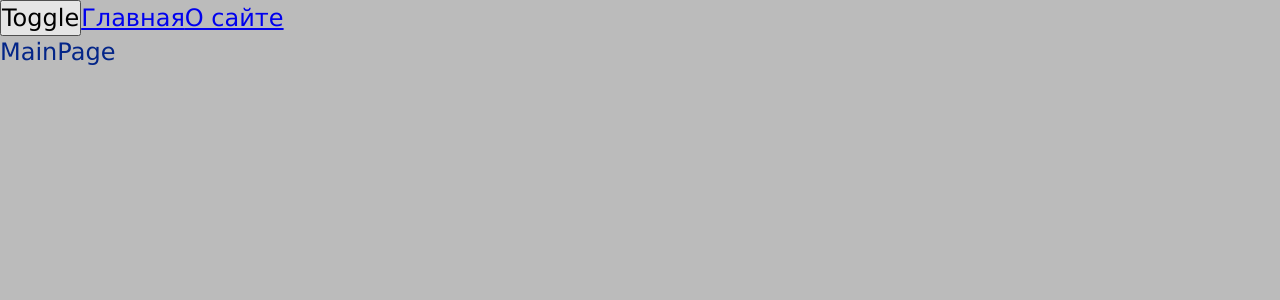
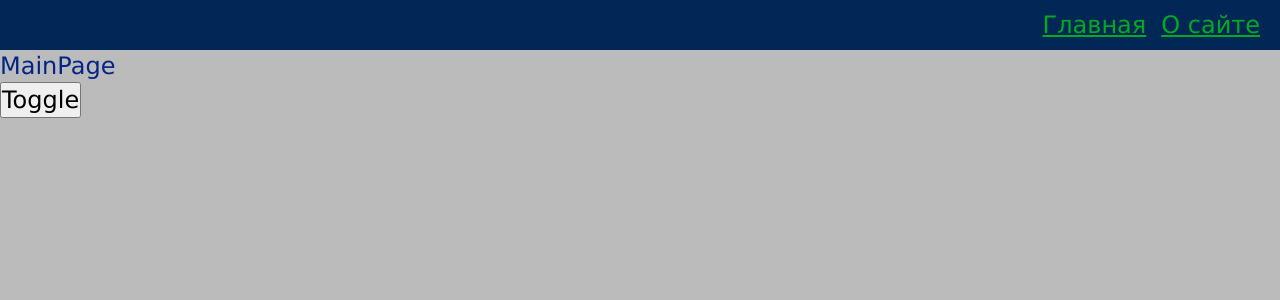
Before and after one commit to shevchenkooleg/my-blog-project, a React app: page / in a window 1280 px wide. Shown: the top 300 px of the page. Built offline with nearby package versions, Linux system fonts and the light colour scheme.

Commit message:
add UI component Link, fix ui themes

```diff
--- a/src/app/App.tsx
+++ b/src/app/App.tsx
@@ -1,10 +1,10 @@
 
 import './styles/index.scss'
 import React from 'react';
-import { Link } from 'react-router-dom';
 import { useTheme } from 'app/providers/ThemeProvider';
 import { classNames } from 'shared/lib/classNames/classNames';
 import {AppRouter} from "app/providers/router";
+import {Navbar} from "widgets/Navbar";
 
 
 
@@ -16,10 +16,9 @@
 
     return (
         <div className={classNames('app', {}, [theme])}>
+            <Navbar/>
+            <AppRouter/>
             <button onClick={toggleTheme}>Toggle</button>
-            <Link to={'/'}>Главная</Link>
-            <Link to={'/about'}>О сайте</Link>
-            <AppRouter/>
         </div>
     );
 };
--- a/src/app/styles/themes/dark.scss
+++ b/src/app/styles/themes/dark.scss
@@ -1,6 +1,9 @@
 .app.dark {
   --bg-color: rgb(1, 39, 87);
+  --inverted-bg-color: #bbbbbb;
 
   --primary-color: #03a920;
   --secondary-color: #2bf14b;
+  --inverted-primary-color: #032588;
+  --inverted-secondary-color: #1827da;
 }
--- a/src/app/styles/themes/normal.scss
+++ b/src/app/styles/themes/normal.scss
@@ -1,6 +1,9 @@
 .app.light {
   --bg-color: #bbbbbb;
+  --inverted-bg-color: rgb(1, 39, 87);
 
   --primary-color: #032588;
   --secondary-color: #1827da;
+  --inverted-primary-color: #03a920;
+  --inverted-secondary-color: #2bf14b;
 }
--- a/src/app/styles/variables/global.scss
+++ b/src/app/styles/variables/global.scss
@@ -9,4 +9,8 @@
   --font-size-l: 32px;
   --font-line-l: 40px;
   --font-l: var(--font-size-l) / var(--font-line-l) var(--font-family-main);
+
+
+  --navbar-height: 50px;
+
 }
--- a/src/shared/lib/classNames/classNames.ts
+++ b/src/shared/lib/classNames/classNames.ts
@@ -1,10 +1,10 @@
 type Mods = Record<string, boolean | string>
 
 
-export function classNames(cls: string, mods: Mods, additional: string[]): string {
+export function classNames(cls: string, mods: Mods = {}, additional: string[] = []): string {
     return [
         cls,
-        ...additional,
+        ...additional.filter(Boolean),
         ...Object.entries(mods)
             .filter(([className, value]) => Boolean(value))
             .map(([className, value]) => className),
--- /dev/null
+++ b/src/shared/ui/AppLink/AppLink.module.scss
@@ -0,0 +1,12 @@
+.AppLink {
+    color: var(--inverted-primary-color)
+}
+
+.primary {
+
+  color: var(--primary-color)
+}
+
+.secondary {
+  color: var(--inverted-primary-color)
+}
--- /dev/null
+++ b/src/shared/ui/AppLink/AppLink.tsx
@@ -0,0 +1,30 @@
+import cls from './AppLink.module.scss'
+import {classNames} from "shared/lib/classNames/classNames";
+import {Link, LinkProps} from 'react-router-dom';
+import {FC} from 'react';
+
+export enum AppLinkTheme {
+    PRIMARY = 'primary',
+    SECONDARY = 'secondary',
+}
+
+interface AppLinkProps extends LinkProps {
+    className?: string
+    theme?: AppLinkTheme
+}
+
+
+export const AppLink: FC<AppLinkProps> = (props) => {
+
+    const {to, className, children, theme = AppLinkTheme.PRIMARY, ...restProps} = props
+
+    return (
+        <Link
+            to={to}
+            className={classNames(cls.AppLink, {}, [className, cls[theme]])}
+            {...restProps}
+        >
+            {children}
+        </Link>
+    );
+};
--- /dev/null
+++ b/src/widgets/Navbar/index.ts
@@ -0,0 +1,3 @@
+import {Navbar} from "./ui/Navbar";
+
+export {Navbar}
--- /dev/null
+++ b/src/widgets/Navbar/ui/Navbar.module.scss
@@ -0,0 +1,16 @@
+.Navbar {
+  width: 100%;
+  height: var(--navbar-height);
+  background: var(--inverted-bg-color);
+  display: flex;
+  align-items: center;
+  padding: 20px;
+}
+
+.links {
+  margin-left: auto;
+}
+
+.mainLink {
+  margin-right: 15px;
+}
--- /dev/null
+++ b/src/widgets/Navbar/ui/Navbar.tsx
@@ -0,0 +1,19 @@
+import cls from './Navbar.module.scss'
+import {classNames} from "shared/lib/classNames/classNames";
+import {AppLink, AppLinkTheme} from "shared/ui/AppLink/AppLink";
+
+interface NavbarProps {
+    className?: string
+}
+
+export const Navbar = ({className}: NavbarProps) => {
+
+    return (
+        <div className={classNames(cls.Navbar,{},[className])}>
+            <div className={classNames(cls.links)}>
+                <AppLink theme={AppLinkTheme.SECONDARY} to={'/'} className={classNames(cls.mainLink)}>Главная</AppLink>
+                <AppLink theme={AppLinkTheme.SECONDARY} to={'/about'}>О сайте</AppLink>
+            </div>
+        </div>
+    );
+};
```
Also changed, not shown: 1 other file (tests, documents, lock files or other folders).
